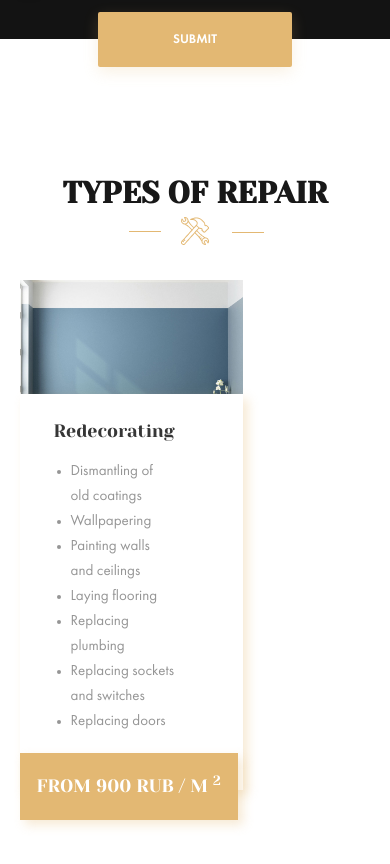
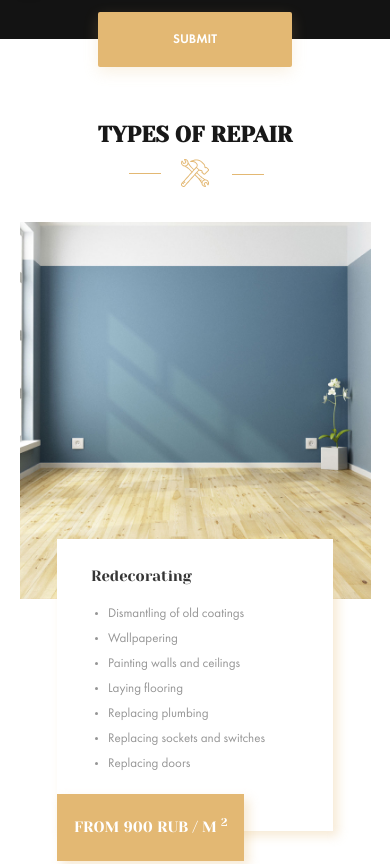
Before and after one commit to puchkovSasha/repair-design-project, a website: page src/index.html in a window 390 px wide. Shown: the part 2260-3124 px from the top of the page. Drawn offline with Linux system fonts and the light colour scheme.

Commit message:
feat: add @media repair

```diff
--- a/src/sass/_repair.sass
+++ b/src/sass/_repair.sass
@@ -78,3 +78,46 @@
                 position: absolute
                 bottom: -30px
                 left: 0
+
+
+@media screen and ( max-width: 1300px  )
+    .repair-medium-text
+        top: -60px
+    .repair-medium-item
+        flex-basis: 35%
+        margin-bottom: 40px
+    .repair-medium-wrapper
+        justify-content: space-around
+@media screen and ( max-width: 1100px  )
+
+    .repair-medium-item
+        flex-basis: 40%
+
+    .repair-medium-wrapper
+@media screen and ( max-width: 920px  )
+
+    .repair-medium-item
+        flex-basis: 48%
+@media screen and ( max-width: 760px  )
+
+    .repair-medium-item
+        flex-basis: 100%
+        display: flex
+        justify-content: center
+    .repair-top__title
+        margin-top: -58px
+        h2
+            font-size: 22px
+
+
+    .repair-medium-text__title
+        font-size: 15px
+    .repair-medium-text__list
+        font-size: 13px
+    .repair-medium-text__prise
+        font-size: 15px
+@media screen and ( max-width: 375px )
+    .repair-medium-text
+        margin: 0
+
+        left: -30px
```
Also changed, not shown: src/css/main.css.
